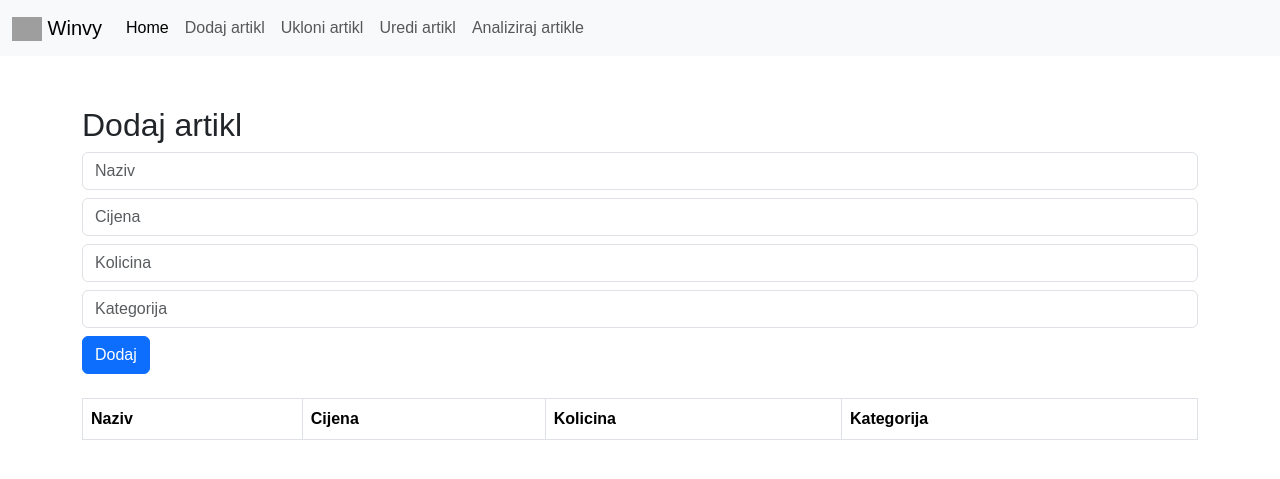
After one commit to amihatovic07/Winvy, a Flask app: page /dodaj_artikle in a window 1280 px wide. The commit adds this page. Shown: the top 479 px of the page. Run offline with Flask 3, Linux system fonts and the light colour scheme; lists and menus that the app fills with data are empty; grey boxes are pictures that could not be loaded.

Commit message:
Commit4
Sa četvrtim commitom su dodane CRUD operacije dodavanje i micanje te njihovi html dokumenti

```diff
--- a/app.py
+++ b/app.py
@@ -1,4 +1,4 @@
-from flask import Flask, request, render_template, make_response, jsonify
+from flask import Flask, request, render_template, make_response, jsonify, redirect
 from pony.orm import Database, Required, Set, db_session
 
 app = Flask(__name__)
@@ -16,15 +16,30 @@ db.generate_mapping(create_tables=True)
 
 @app.route('/')
 def index():
-    return render_template('index.html')
+    with db_session:
+        artikli = list(Artikl.select())[:]
+        lista = [{"naziv": a.naziv, "cijena": a.cijena, "kolicina": a.kolicina, "kategorija": a.kategorija} for a in artikli]
+    return render_template("index.html", artikli=lista)
 
-@app.route('/dodaj_artikle', methods=['POST'])
+@app.route('/dodaj_artikle', methods=['GET', 'POST'])
 def dodaj():
-    return render_template('index.html')
+    if request.method == 'POST':
+        data = request.form
+        with db_session:
+            Artikl(naziv=data['naziv'], cijena=float(data['cijena']), kolicina=int(data['kolicina']), kategorija=data['kategorija'])
+        return redirect('/')
+    return render_template('dodaj.html')
 
-@app.route('/ukloni_artikle', methods=['DELETE'])
+@app.route('/ukloni_artikle', methods=['GET', 'POST'])
 def ukloni():
-    return render_template('index.html')
+    if request.method == 'POST':
+        naziv = request.form['naziv']
+        with db_session:
+            artikl = Artikl.get(naziv=naziv)
+            if artikl:
+                artikl.delete()
+        return redirect('/')
+    return render_template('ukloni.html')
 
 @app.route('/uredi_artikle', methods=['PUT'])
 def uredi():
@@ -34,9 +49,12 @@ def uredi():
 def analiziraj():
     return render_template('index.html')
 
-@app.route('/pregled_artikle', methods=['GET'])
+@app.route('/pregledaj_artikle', methods=['GET'])
 def pregled():
-    return render_template('index.html')
+    with db_session:
+        artikli = list(Artikl.select())[:]
+        lista = [{"naziv": a.naziv, "cijena": a.cijena, "kolicina": a.kolicina, "kategorija": a.kategorija} for a in artikli]
+    return make_response(jsonify(lista), 200)
 
 if __name__ == '__main__':
     app.run(debug=True, port=8080)
--- /dev/null
+++ b/templates/dodaj.html
@@ -0,0 +1,14 @@
+{% extends "index.html" %}
+
+{% block content %}
+<div class="container mt-4">
+    <h2>Dodaj artikl</h2>
+    <form method="POST" action="/dodaj_artikle">
+        <input type="text" name="naziv" placeholder="Naziv" class="form-control mb-2">
+        <input type="number" name="cijena" placeholder="Cijena" step="0.01" class="form-control mb-2">
+        <input type="number" name="kolicina" placeholder="Kolicina" class="form-control mb-2">
+        <input type="text" name="kategorija" placeholder="Kategorija" class="form-control mb-2">
+        <button type="submit" class="btn btn-primary">Dodaj</button>
+    </form>
+</div>
+{% endblock %}
--- a/templates/index.html
+++ b/templates/index.html
@@ -4,7 +4,7 @@
         <meta charset="utf-8">
         <link href="./../static/main.css" rel="stylesheet">
         <link href="https://cdn.jsdelivr.net/npm/bootstrap@5.3.8/dist/css/bootstrap.min.css" rel="stylesheet">
-        <title>Početna stranica</title>
+        <title>Winvy</title>
     </head>
     <body>
         <nav class="navbar navbar-expand-lg bg-body-tertiary" style="background-color: #e3f2fd;" data-bs-theme="light">
@@ -19,34 +19,48 @@
               <div class="collapse navbar-collapse" id="navbarNav">
                     <ul class="navbar-nav">
                         <li class="nav-item">
-                            <a class="nav-link active" aria-current="page" href="#">Home</a>
+                            <a class="nav-link active" aria-current="page" href="/">Home</a>
                         </li>
                         <li class="nav-item">
-                            <a class="nav-link" href="#">Dodaj artikl</a>
+                            <a class="nav-link" href="/dodaj_artikle">Dodaj artikl</a>
                         </li>
                         <li class="nav-item">
-                            <a class="nav-link" href="#">Ukloni artikl</a>
+                            <a class="nav-link" href="/ukloni_artikle">Ukloni artikl</a>
                         </li>
                         <li class="nav-item">
-                            <a class="nav-link" href="#">Uredi artikl</a>
+                            <a class="nav-link" href="/uredi">Uredi artikl</a>
                         </li>
                         <li class="nav-item">
-                            <a class="nav-link" href="#">Analiziraj artikle</a>
-                        </li>
-                        <li class="nav-item">
-                            <a class="nav-link" href="#">Pregled artikala</a>
+                            <a class="nav-link" href="/analizira">Analiziraj artikle</a>
                         </li>
                     </ul>
               </div>
           </div>
         </nav>
-        <div class="opis">
-            <h1>Opis projekta</h1>
-            <p>Navedeni projekt je kreiran za kolegij Informacijski sustavi te je važnost navedenog projekta od velikog značaja s obzirom da uvodi backend logiku, baze<br> podataka te detaljniji frontend development unutar izrade web servisa koji se izrađuje za ovaj projekt.</p>
-            <p>Winvy je kreirao: Alex Mihatović 1. godina fakulteta informatike, redovni smjer informatika.</p>
-        </div>
         {% block content %}
         {% endblock %}
+        <div class="container mt-4">
+            <table class="table table-bordered">
+                <thead>
+                    <tr>
+                        <th>Naziv</th>
+                        <th>Cijena</th>
+                        <th>Kolicina</th>
+                        <th>Kategorija</th>
+                    </tr>
+                </thead>
+                <tbody>
+                    {% for artikl in artikli %}
+                    <tr>
+                        <td>{{ artikl.naziv }}</td>
+                        <td>{{ artikl.cijena }}</td>
+                        <td>{{ artikl.kolicina }}</td>
+                        <td>{{ artikl.kategorija }}</td>
+                    </tr>
+                    {% endfor %}
+                </tbody>
+            </table>
+        </div>
         <script src="https://cdn.jsdelivr.net/npm/bootstrap@5.3.8/dist/js/bootstrap.bundle.min.js"></script>
     </body>
 </html>
```
Also changed, not shown: templates/ukloni.html (added, +11 -0 lines), Artikli.sqlite.
